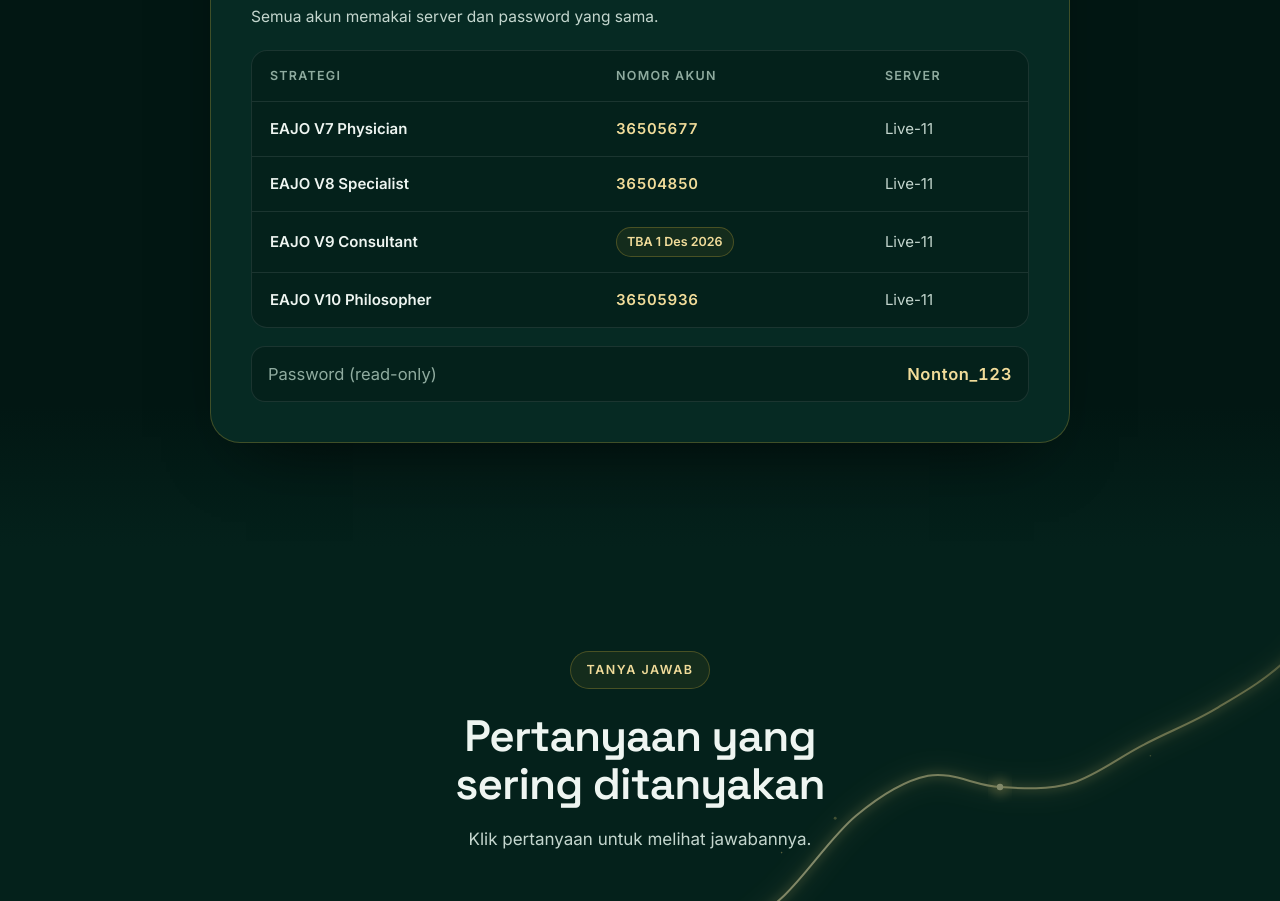
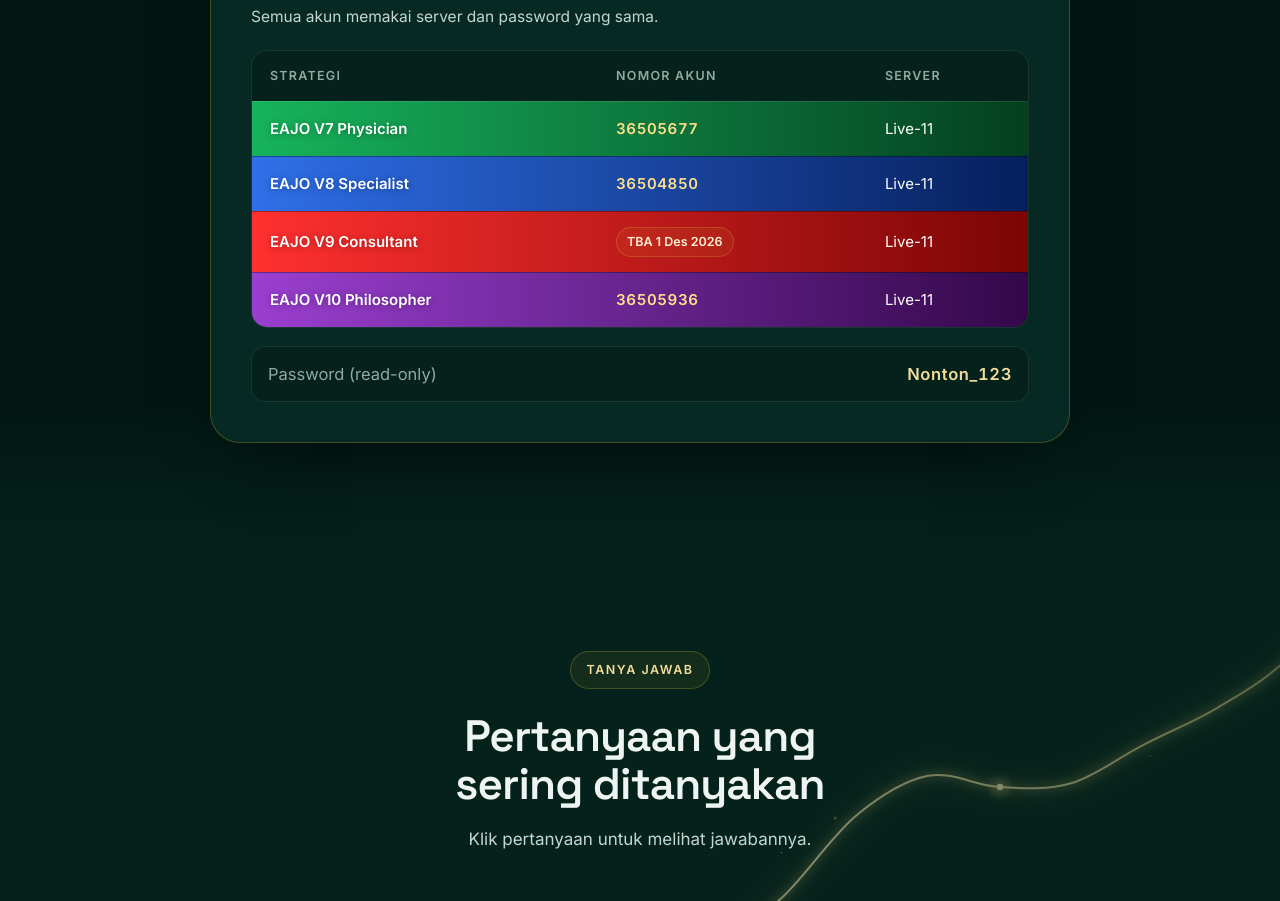
Before and after one commit to FitKerja/eadoctor.id, a plain HTML site: page index.html in a window 1280 px wide. Shown: the part 6687-7588 px from the top of the page. Drawn offline with Linux system fonts and the light colour scheme.

Commit message:
Warnai baris tabel akun live per paket dan naikkan versi CSS/JS ke 20261121b
Co-Authored-By: Claude Opus 5.5 <noreply@anthropic.com>

```diff
--- a/assets/css/style.css
+++ b/assets/css/style.css
@@ -859,6 +859,15 @@ ul, ol { margin: 0; padding: 0; list-style: none; }
 .akun-live__tabel thead th { font-size: 12.5px; font-weight: 600; letter-spacing: 0.1em; text-transform: uppercase; color: var(--muted); }
 .akun-live__tabel tbody th { font-weight: 600; color: var(--teks); }
 .akun-live__tabel td { color: var(--teks-2); }
+/* Warna baris per paket, sama dengan kartu produk (2026-11-21) */
+.akun-live__baris--hijau { background: linear-gradient(90deg, #17b35c, #04401f); }
+.akun-live__baris--biru  { background: linear-gradient(90deg, #2f6fe8, #061f5c); }
+.akun-live__baris--merah { background: linear-gradient(90deg, #ff3030, #7c0505); }
+.akun-live__baris--ungu  { background: linear-gradient(90deg, #9a3fd0, #33084a); }
+.akun-live__tabel .akun-live__baris > * { border-bottom-color: rgba(0, 0, 0, 0.35); color: #fff; }
+.akun-live__tabel .akun-live__baris th { text-shadow: 0 1px 6px rgba(0, 0, 0, 0.35); }
+.akun-live__tabel .akun-live__baris .akun-live__nomor { color: #ffe08a; }
+.akun-live__tabel .akun-live__baris .akun-live__tba { color: #fff1d6; }
 .akun-live__nomor { font-variant-numeric: tabular-nums; letter-spacing: 0.04em; color: var(--emas-300); font-weight: 600; }
 .akun-live__tba {
   display: inline-block; padding: 4px 10px; border-radius: 999px; font-size: 12.5px; font-weight: 600;
--- a/index.html
+++ b/index.html
@@ -16,8 +16,8 @@
       rel="stylesheet"
       href="https://fonts.googleapis.com/css2?family=Inter+Tight:wght@500;600;700&family=Space+Grotesk:wght@500;600;700&family=Inter:wght@400;500;600;700&display=swap"
     />
-    <link rel="stylesheet" href="assets/css/style.css?v=20261121" />
-    <script src="assets/js/main.js?v=20261121" defer></script>
+    <link rel="stylesheet" href="assets/css/style.css?v=20261121b" />
+    <script src="assets/js/main.js?v=20261121b" defer></script>
   </head>
   <body>
     <!-- ================= IKON & ROBOT ================= -->
@@ -467,22 +467,22 @@
                 <tr><th scope="col">Strategi</th><th scope="col">Nomor akun</th><th scope="col">Server</th></tr>
               </thead>
               <tbody>
-                <tr>
+                <tr class="akun-live__baris akun-live__baris--hijau">
                   <th scope="row">EAJO V7 Physician</th>
                   <td><strong class="akun-live__nomor">36505677</strong></td>
                   <td>Live-11</td>
                 </tr>
-                <tr>
+                <tr class="akun-live__baris akun-live__baris--biru">
                   <th scope="row">EAJO V8 Specialist</th>
                   <td><strong class="akun-live__nomor">36504850</strong></td>
                   <td>Live-11</td>
                 </tr>
-                <tr>
+                <tr class="akun-live__baris akun-live__baris--merah">
                   <th scope="row">EAJO V9 Consultant</th>
                   <td><span class="akun-live__tba">TBA 1 Des 2026</span></td>
                   <td>Live-11</td>
                 </tr>
-                <tr>
+                <tr class="akun-live__baris akun-live__baris--ungu">
                   <th scope="row">EAJO V10 Philosopher</th>
                   <td><strong class="akun-live__nomor">36505936</strong></td>
                   <td>Live-11</td>
```
Also changed, not shown: cara-daftar.html (+2 -2 lines), daftar.html (+2 -2 lines), data-analytic.html (+2 -2 lines), download-dokumen.html (+2 -2 lines), masuk.html (+2 -2 lines), produk.html (+2 -2 lines), promosi.html (+2 -2 lines), qna.html (+2 -2 lines), tentang.html (+2 -2 lines), tonton-akun-real.html (+6 -6 lines).
